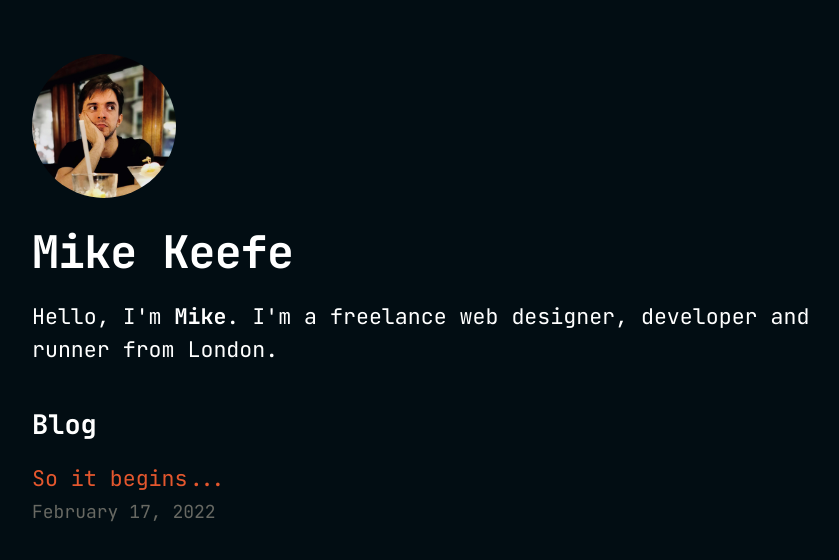
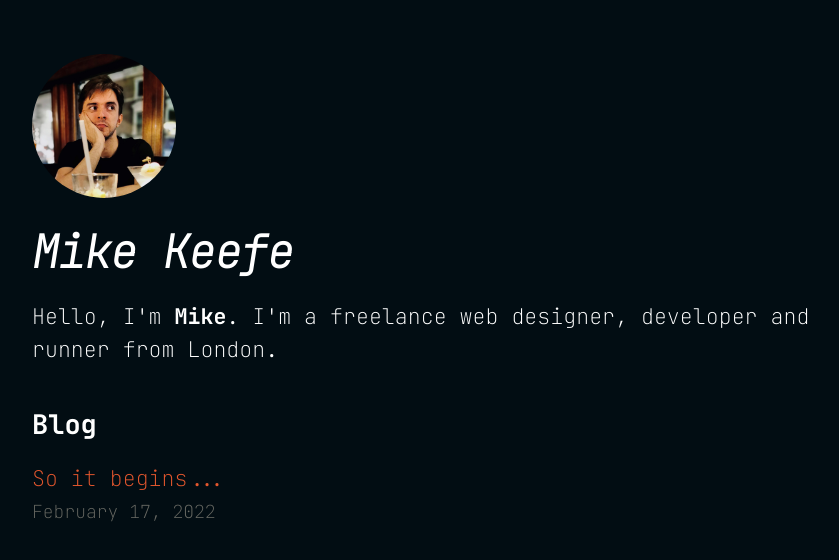
Before and after one commit to mike-keefe/mike-keefe-web, a Next.js app: page / in a window 1280 px wide. Shown: the top 560 px of the page, without its empty margins (194-1033 px from the left). Built offline with nearby package versions, Linux system fonts and the light colour scheme.

Commit message:
Styling tweaks

```diff
--- a/styles/global.css
+++ b/styles/global.css
@@ -7,6 +7,7 @@ body {
   font-size: 18px;
   color:white;
   background-color: #020D13;
+  font-weight:100;
 }
 
 * {
--- a/styles/utils.module.css
+++ b/styles/utils.module.css
@@ -1,17 +1,19 @@
 .heading2Xl {
     font-size: 2.5rem;
     line-height: 1.2;
-    font-weight: 800;
+    font-weight: 700;
     letter-spacing: -0.05rem;
     margin: 1rem 0;
+    font-style:italic;
   }
 
   .headingXl {
     font-size: 2rem;
     line-height: 1.3;
-    font-weight: 800;
+    font-weight: 700;
     letter-spacing: -0.05rem;
     margin: 1rem 0;
+    font-style:italic;
   }
 
   .headingLg {
```
Also changed, not shown: pages/index.js (+9 -0 lines).
